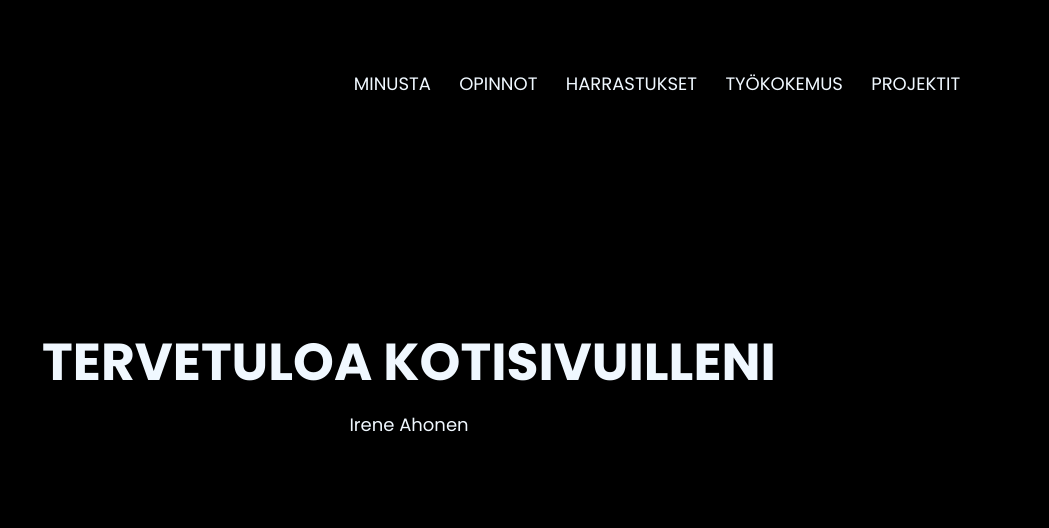
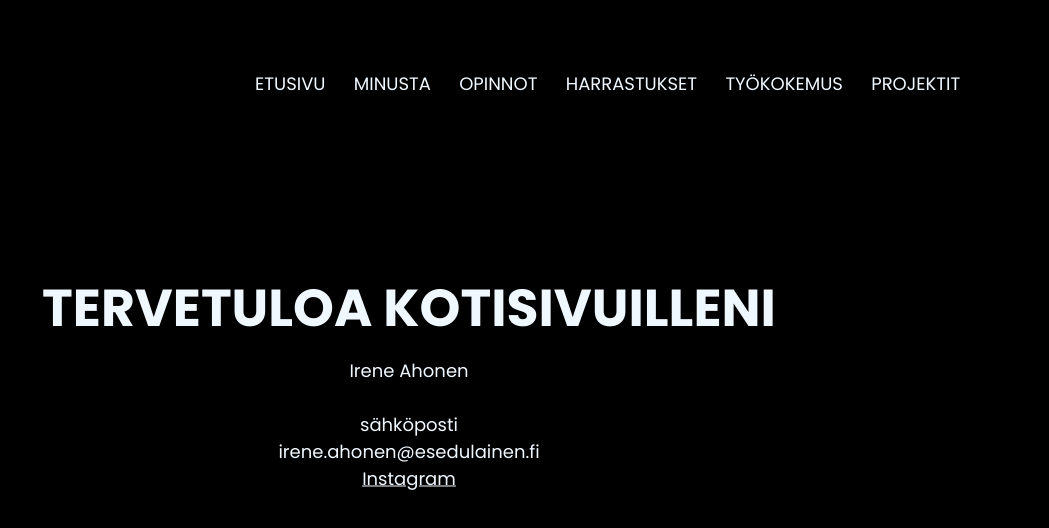
Before and after one commit to ireneahonen/omatsivut, a plain HTML site: page index.html in a window 1280 px wide. Shown: the full height of the page, 231-1280 px from the left. Drawn offline with Linux system fonts and the light colour scheme.

Commit message:
Add files via upload

```diff
--- a/index.html
+++ b/index.html
@@ -20,6 +20,7 @@
                 <a href="index.html"><img src="logo.png" alt=""></a>
                 <div class="nav-links">
                     <ul>
+                        <li><a href="index.html">ETUSIVU</a></li>
                         <li><a href="aboutme.html">MINUSTA</a></li>
                         <li><a href="opinnot.html">OPINNOT</a></li>
                         <li><a href="harrastus.html">HARRASTUKSET</a></li>
@@ -33,8 +34,13 @@
         <div class="info">
             <h1>TERVETULOA KOTISIVUILLENI</h1>
             <p>
-                Irene Ahonen
+                Irene Ahonen <br>
+                <br>
+                sähköposti <br>
+                irene.ahonen@esedulainen.fi <br>
+                <a href="https://www.instagram.com/ireneleonora/" target="_blank">Instagram</a>
             </p>
+
         </div>
 
 
```
Also changed, not shown: backround.png (added).
